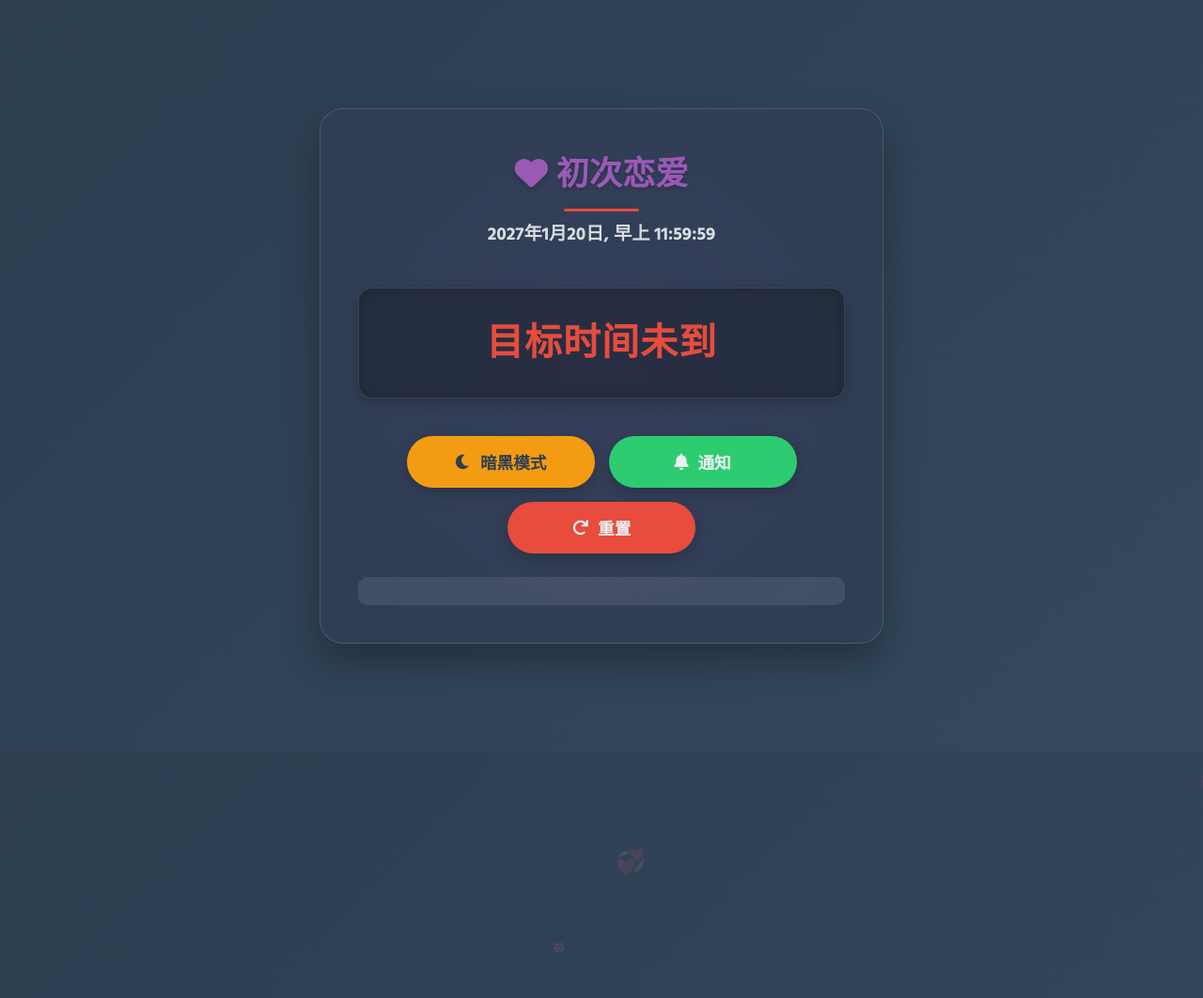
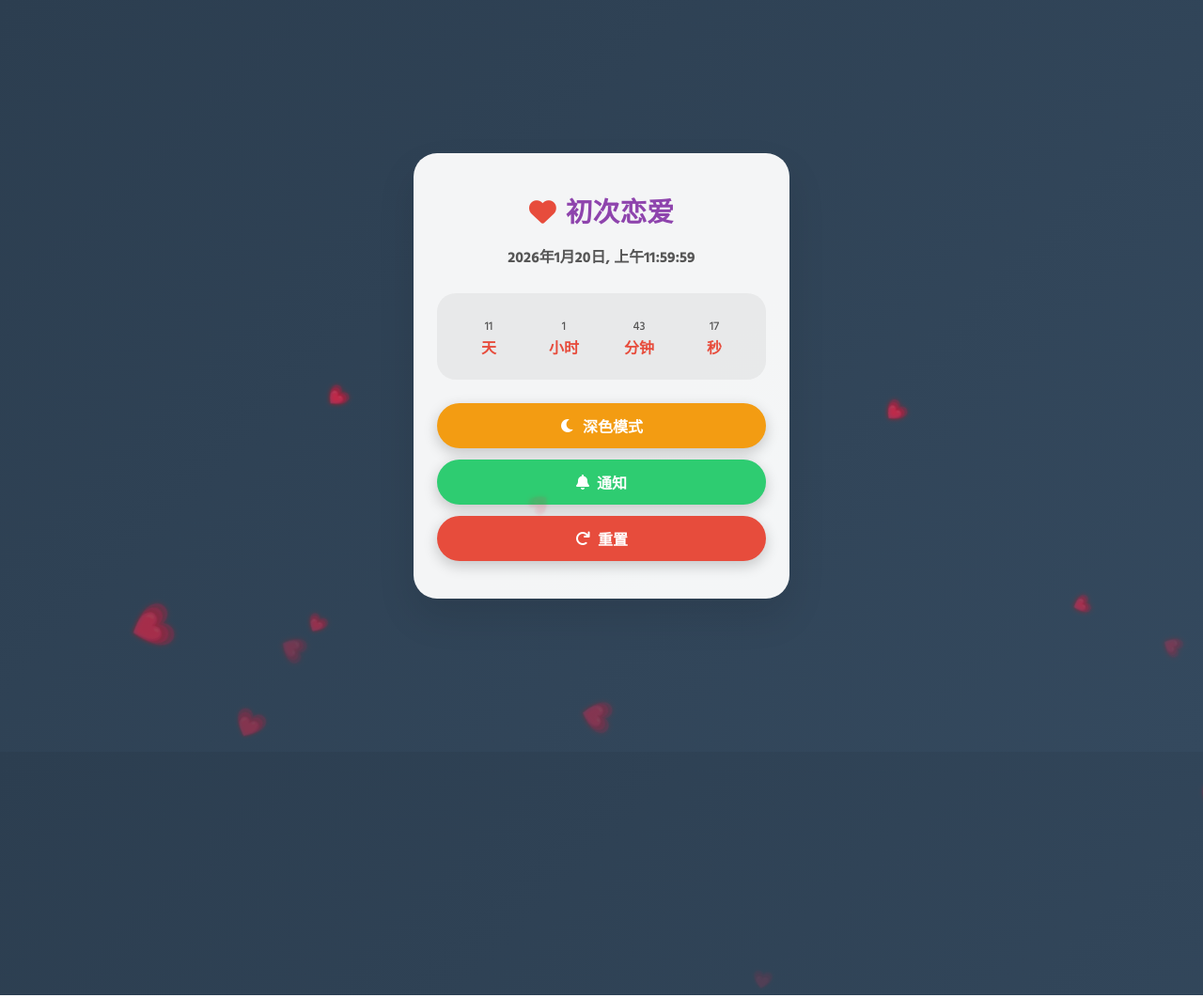
Before and after one commit to love-mamun/mamun-love, a plain HTML site: page index.html in a window 1280 px wide. Shown: the top 1062 px of the page at 94% size. Drawn offline with Linux system fonts and the light colour scheme.

Commit message:
Refactor index.html for improved structure and styling

```diff
--- a/index.html
+++ b/index.html
@@ -1,9 +1,11 @@
 <!DOCTYPE html>
 <html lang="zh">
 <head>
-<meta charset="UTF-8" />
-<meta name="viewport" content="width=device-width, initial-scale=1" />
-<title>Fall in Love 🌺😘</title>
+<meta charset="UTF-8">
+<meta name="viewport" content="width=device-width, initial-scale=1">
+<title>初恋倒计时</title>
+<link href="https://fonts.googleapis.com/css2?family=Hind+Siliguri:wght@400;500;600;700&display=swap" rel="stylesheet">
+<link rel="stylesheet" href="https://cdnjs.cloudflare.com/ajax/libs/font-awesome/6.0.0-beta3/css/all.min.css">
 <style>
 :root {
   --primary-color: #8e44ad;
@@ -18,20 +20,19 @@
   --text-light: #ecf0f1;
 }
 
-  * { box-sizing: border-box; margin: 0; padding: 0; }
+* {box-sizing: border-box; margin: 0; padding: 0;}
 
 body {
-    font-family: 'Hind Siliguri', 'Segoe UI', sans-serif;
+  font-family: 'Hind Siliguri', sans-serif;
   background: linear-gradient(135deg, var(--dark-color), #34495e);
   color: var(--light-color);
   display: flex;
-    flex-direction: column;
   justify-content: center;
   align-items: center;
   min-height: 100vh;
   padding: 20px;
+  transition: all 0.5s ease;
   overflow-x: hidden;
-    position: relative;
 }
 
 body.light {
@@ -40,239 +41,224 @@
 }
 
 .container {
-    background: rgba(44, 62, 80, 0.9);
-    backdrop-filter: blur(12px);
-    -webkit-backdrop-filter: blur(12px);
-    padding: 40px;
+  background: rgba(255,255,255,0.95);
   border-radius: 25px;
+  padding: 40px 25px;
+  width: 90%;
+  max-width: 400px;
   text-align: center;
-    max-width: 600px;
-    width: 100%;
-    box-shadow: 0 20px 40px rgba(0,0,0,0.3);
-    border: 1px solid rgba(255,255,255,0.15);
-    animation: fadeInUp 0.8s ease;
+  box-shadow: 0 20px 40px rgba(0,0,0,0.1);
   position: relative;
   overflow: hidden;
-    z-index: 1;
-  }
-
-  .container::before {
-    content: '';
-    position: absolute;
-    top: -50%;
-    left: -50%;
-    width: 200%;
-    height: 200%;
-    background: radial-gradient(circle, rgba(142,68,173,0.1) 0%, transparent 70%);
-    z-index: -1;
-    animation: rotate 20s linear infinite;
 }
 
 h1 {
-    margin-bottom: 20px;
-    font-size: 2.2rem;
-    color: var(--secondary-color);
+  font-size: 1.8rem;
   font-weight: 700;
-    text-shadow: 0 2px 4px rgba(0,0,0,0.2);
-    position: relative;
-    display: inline-block;
+  color: var(--primary-color);
+  display: flex;
+  justify-content: center;
+  align-items: center;
+  gap: 10px;
+  margin-bottom: 10px;
 }
 
-  h1::after {
-    content: '';
-    position: absolute;
-    bottom: -10px;
-    left: 50%;
-    transform: translateX(-50%);
-    width: 80px;
-    height: 3px;
-    background: var(--accent-color);
-    border-radius: 3px;
-  }
-
-  body.light h1 { color: var(--primary-color); }
+h1 i {color: var(--accent-color);}
 
 p {
-    font-size: 1.2rem;
-    margin-bottom: 30px;
-    font-weight: 500;
-    line-height: 1.6;
-    opacity: 0.9;
+  font-size: 1rem;
+  color: #555;
+  margin-bottom: 25px;
 }
 
 .counter {
-    font-size: 2.5rem;
-    font-weight: 700;
-    margin: 40px 0;
-    letter-spacing: 1px;
-    color: var(--accent-color);
-    background: rgba(0,0,0,0.25);
-    padding: 25px;
-    border-radius: 15px;
-    box-shadow: inset 0 0 15px rgba(0,0,0,0.2), 0 5px 15px rgba(0,0,0,0.2);
-    border: 1px solid rgba(255,255,255,0.1);
-    transition: all 0.3s ease;
+  display: grid;
+  grid-template-columns: repeat(4,1fr);
+  gap: 10px;
+  background: rgba(0,0,0,0.05);
+  padding: 20px;
+  border-radius: 20px;
+  margin-bottom: 25px;
 }
 
-  .counter:hover {
-    transform: translateY(-3px);
-    box-shadow: inset 0 0 15px rgba(0,0,0,0.2), 0 8px 20px rgba(0,0,0,0.3);
+.counter div {
+  font-weight: 700;
+  color: var(--accent-color);
 }
 
-  body.light .counter {
-    color: var(--danger-color);
-    background: rgba(255,255,255,0.6);
+.counter div span {
+  display: block;
+  font-size: 0.8rem;
+  font-weight: 500;
+  color: #555;
+  margin-top: 5px;
 }
 
 .btn-container {
   display: flex;
-    flex-wrap: wrap;
-    justify-content: center;
-    gap: 15px;
-    margin-top: 30px;
+  flex-direction: column;
+  gap: 12px;
 }
 
 button {
-    background: var(--primary-color);
   border: none;
-    padding: 15px 30px;
+  padding: 12px 0;
   border-radius: 50px;
-    color: var(--light-color);
+  font-size: 1rem;
   font-weight: 600;
   cursor: pointer;
-    font-size: 1.1rem;
+  transition: all 0.3s ease;
   display: flex;
+  justify-content: center;
   align-items: center;
-    justify-content: center;
-    min-width: 200px;
+  gap: 8px;
+  color: #fff;
   box-shadow: 0 5px 15px rgba(0,0,0,0.2);
-    position: relative;
-    overflow: hidden;
-    transition: all 0.3s ease;
 }
 
-  #themeToggle { background: var(--warning-color); color: var(--text-dark);}
-  #notifyBtn { background: var(--success-color);}
-  #resetBtn { background: var(--danger-color);}
+button:hover {
+  transform: translateY(-3px);
+  box-shadow: 0 10px 20px rgba(0,0,0,0.3);
+}
+
+#themeToggle {background: var(--warning-color);}
+#notifyBtn {background: var(--success-color);}
+#resetBtn {background: var(--danger-color);}
 
 .notification-info {
-    margin-top: 25px;
-    font-size: 1rem;
-    opacity: 0.9;
-    padding: 15px;
-    border-radius: 10px;
-    background: rgba(255,255,255,0.1);
-    transition: all 0.3s ease;
+  margin-top: 20px;
+  font-size: 0.9rem;
+  color: #333;
+  padding: 10px;
+  border-radius: 12px;
+  display: none;
 }
 
-  body.light .notification-info { background: rgba(0,0,0,0.05); }
-
-  /* Floating Hearts */
+/* Vibrant floating hearts */
 .heart {
   position: absolute;
-    color: rgba(255,0,0,0.2);
+  color: rgba(255,0,0,0.4);
   font-size: 20px;
+  animation: floatHeart linear infinite;
+  pointer-events: none;
   user-select: none;
-    animation: floatHeart linear infinite;
+  text-shadow: 0 0 5px rgba(255,0,0,0.6);
 }
 
 @keyframes floatHeart {
-    0% { transform: translateY(100vh) translateX(0) scale(0.5); opacity: 0;}
-    10% { opacity: 0.5;}
-    50% { opacity: 1;}
-    100% { transform: translateY(-10vh) translateX(50px) scale(1); opacity: 0;}
+  0% { transform: translateY(100vh) rotate(0deg) scale(0.5); opacity: 0;}
+  25% { opacity: 1; transform: rotate(45deg) scale(1);}
+  50% { transform: translateY(50vh) rotate(90deg) scale(1.2);}
+  75% { transform: translateY(25vh) rotate(135deg) scale(1);}
+  100% { transform: translateY(-10%) rotate(360deg) scale(0.5); opacity: 0;}
 }
 
-  @keyframes fadeInUp { from {opacity:0; transform: translateY(30px);} to {opacity:1; transform:translateY(0);} }
-  @keyframes rotate { from{transform:rotate(0deg);} to{transform:rotate(360deg);} }
+@media (max-width:480px){
+  .container {padding: 30px 15px;}
+  h1 {font-size: 1.6rem;}
+  .counter {padding: 15px;}
+  button {font-size: 0.95rem;}
+}
+</style>
+</head>
+<body>
 
-</style>
-
-<link href="https://fonts.googleapis.com/css2?family=Hind+Siliguri:wght@400;500;600;700&display=swap" rel="stylesheet">
-<link rel="stylesheet" href="https://cdnjs.cloudflare.com/ajax/libs/font-awesome/6.0.0-beta3/css/all.min.css">
-</head>
-
-<body>
 <div class="container">
   <h1><i class="fas fa-heart"></i> 初次恋爱</h1>
-    <p><strong>2027年1月20日, 早上 11:59:59</strong></p>
+  <p><strong>2026年1月20日, 上午11:59:59</strong></p>
+
   <div class="counter" id="counter">
-      <div class="counter-inner" id="counterInner">加载中...</div>
+    <div><span id="days">--</span> 天</div>
+    <div><span id="hours">--</span> 小时</div>
+    <div><span id="minutes">--</span> 分钟</div>
+    <div><span id="seconds">--</span> 秒</div>
   </div>
+
   <div class="btn-container">
-      <button id="themeToggle"><i class="fas fa-moon"></i> &nbsp; 暗黑模式</button>
-      <button id="notifyBtn"><i class="fas fa-bell"></i> &nbsp; 通知</button>
-      <button id="resetBtn"><i class="fas fa-redo"></i> &nbsp; 重置</button>
+    <button id="themeToggle"><i class="fas fa-moon"></i> 深色模式</button>
+    <button id="notifyBtn"><i class="fas fa-bell"></i> 通知</button>
+    <button id="resetBtn"><i class="fas fa-redo"></i> 重置</button>
   </div>
+
   <div class="notification-info" id="notificationInfo"></div>
 </div>
 
 <div id="heartsContainer"></div>
 
 <script>
-const counterInner = document.getElementById('counterInner');
-const themeToggle = document.getElementById('themeToggle');
-const notifyBtn = document.getElementById('notifyBtn');
-const resetBtn = document.getElementById('resetBtn');
-const notificationInfo = document.getElementById('notificationInfo');
+const targetDate = new Date("2026-01-20T11:59:59");
 
-const defaultDate = new Date("2027-01-20T11:56:43");
-let targetDate = new Date(defaultDate);
-let isDark = true;
+function updateCounter(){
+  const now = new Date();
+  const diff = now - targetDate;
+  if(diff<0){ return; }
 
-function updateCounter() {
-  const now = new Date();
-  let diff = now - targetDate;
+  const days = Math.floor(diff/(1000*60*60*24));
+  const hours = Math.floor((diff/(1000*60*60))%24);
+  const minutes = Math.floor((diff/(1000*60))%60);
+  const seconds = Math.floor((diff/1000)%60);
 
-  if(diff<0){
-    counterInner.innerHTML = "目标时间未到";
-    return;
+  document.getElementById('days').innerText = days;
+  document.getElementById('hours').innerText = hours;
+  document.getElementById('minutes').innerText = minutes;
+  document.getElementById('seconds').innerText = seconds;
 }
+setInterval(updateCounter, 1000);
+updateCounter();
 
-  const days = Math.floor(diff / (1000*60*60*24));
-  const hours = Math.floor((diff / (1000*60*60))%24);
-  const minutes = Math.floor((diff / (1000*60))%60);
-  const seconds = Math.floor((diff /1000)%60);
-
-  counterInner.innerHTML = `${days} 天 ${hours} 小时 ${minutes} 分 ${seconds} 秒`;
-}
-
-// Theme toggle
-themeToggle.onclick = () => {
-  isDark = !isDark;
-  document.body.classList.toggle('light');
-};
-
-// Notification
-notifyBtn.onclick = () => {
-  if(Notification.permission === 'granted'){
-    new Notification('初次恋爱时间', { body: counterInner.innerText });
-  } else { Notification.requestPermission(); }
-};
-
-// Reset
-resetBtn.onclick = () => {
-  targetDate = new Date(defaultDate);
-  notificationInfo.innerText = "计时器已重置!";
-};
-
-updateCounter();
-setInterval(updateCounter,1000);
-
-// Floating Hearts
+// Vibrant floating hearts
 const heartsContainer = document.getElementById('heartsContainer');
 function createHeart(){
   const heart = document.createElement('div');
   heart.classList.add('heart');
-  heart.innerHTML='💞';
+  heart.innerHTML = '💗';
   heart.style.left = Math.random()*100 + 'vw';
-  heart.style.animationDuration = (5+Math.random()*5)+'s';
-  heart.style.fontSize = (10+Math.random()*30)+'px';
+  heart.style.fontSize = (15+Math.random()*30)+'px';
+  heart.style.animationDuration = (4+Math.random()*6)+'s';
   heartsContainer.appendChild(heart);
   setTimeout(()=>heart.remove(),10000);
 }
-setInterval(createHeart,500);
+setInterval(createHeart, 400);
 
+// Theme toggle
+const themeToggle = document.getElementById('themeToggle');
+themeToggle.addEventListener('click',()=>{
+  document.body.classList.toggle('light');
+  if(document.body.classList.contains('light')){
+    themeToggle.innerHTML = '<i class="fas fa-sun"></i> 浅色模式';
+  }else{
+    themeToggle.innerHTML = '<i class="fas fa-moon"></i> 深色模式';
+  }
+});
+
+// Notification button
+const notifyBtn = document.getElementById('notifyBtn');
+const notificationInfo = document.getElementById('notificationInfo');
+notifyBtn.addEventListener('click',()=>{
+  if(!("Notification" in window)){alert("此浏览器不支持通知"); return;}
+  if(Notification.permission==="granted"){sendNotification();}
+  else if(Notification.permission!=="denied"){Notification.requestPermission().then(p=>{if(p==="granted") sendNotification();})}
+});
+function sendNotification(){
+  const now = new Date();
+  const diff = now - targetDate;
+  const days = Math.floor(diff/(1000*60*60*24));
+  const hours = Math.floor((diff/(1000*60*60))%24);
+  const minutes = Math.floor((diff/(1000*60))%60);
+
+  new Notification('初恋倒计时',{
+    body: `${days} 天, ${hours} 小时, ${minutes} 分钟 已经过去`,
+    icon: 'https://cdn-icons-png.flaticon.com/512/3208/3208717.png'
+  });
+  notificationInfo.style.display='block';
+  notificationInfo.innerText='通知已发送!';
+  setTimeout(()=>{notificationInfo.style.display='none';},3000);
+}
+
+// Reset button
+const resetBtn = document.getElementById('resetBtn');
+resetBtn.addEventListener('click',()=>{updateCounter(); notificationInfo.style.display='block'; notificationInfo.innerText='计时器已重置!'; setTimeout(()=>{notificationInfo.style.display='none';},3000);});
 </script>
+
 </body>
 </html>
```
Lines whose indentation alone changed are shown as unchanged.
